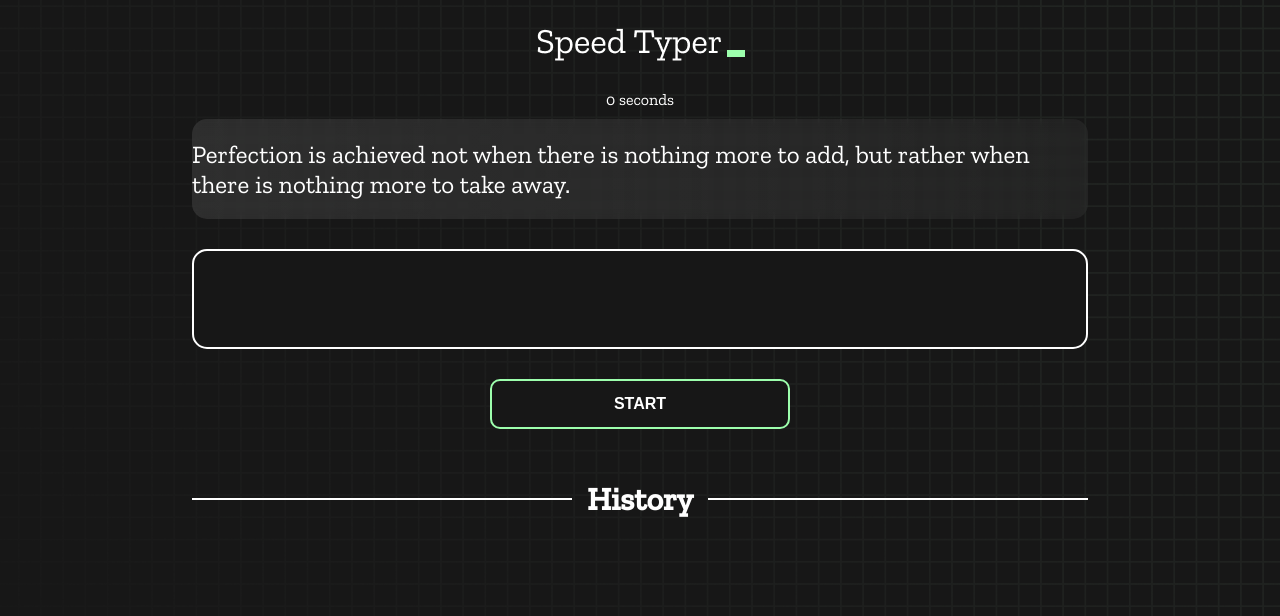
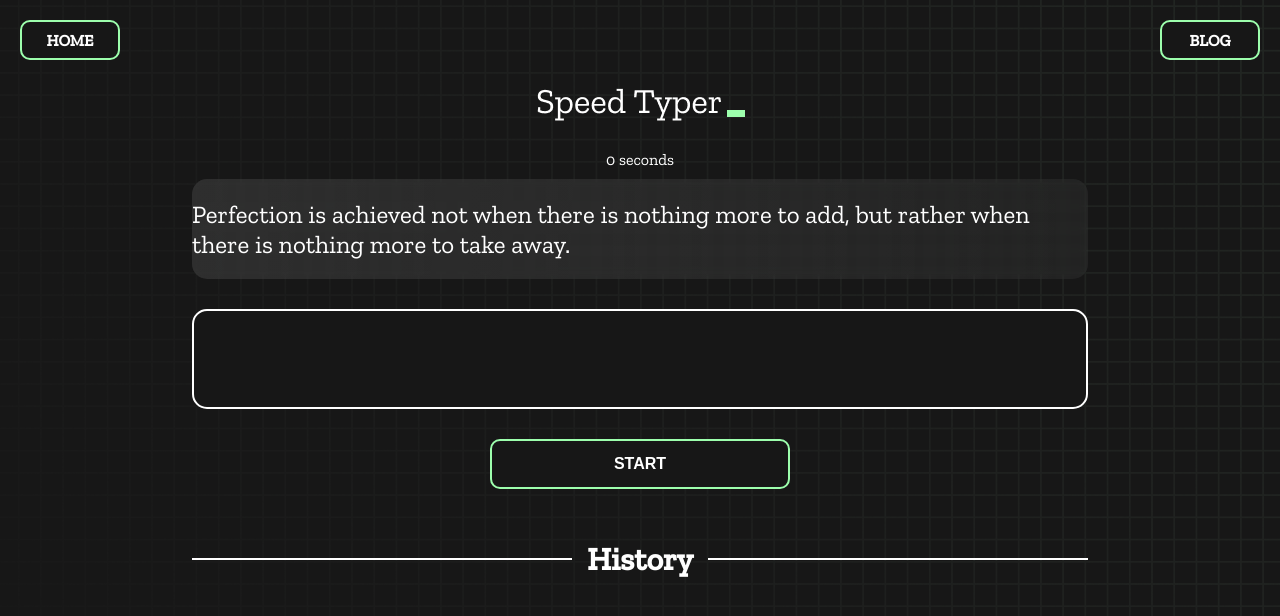
Before and after one commit to asifsikder23/typing-monster, a plain HTML site: page index.html in a window 1280 px wide. Drawn offline with nearby package versions, Linux system fonts and the light colour scheme.

Commit message:
button added

```diff
--- a/index.html
+++ b/index.html
@@ -11,7 +11,11 @@
     <link href="https://fonts.googleapis.com/css2?family=Zilla+Slab:wght@300;400;500&display=swap" rel="stylesheet"/>
   </head>
   <body>
-    <h1 class="title"><img src="./logo.png" /></h1>
+        <div class="nav">
+          <a class="button" href="index.html">HOME</a>
+        <a class="button" href="blog.html">BLOG</a>
+        </div>
+    <h1 class="title"><img src="./logo.png"/></h1>
     <div id="show-time"> 0 seconds</div>
 
     <div class="box-container">
--- a/styles.css
+++ b/styles.css
@@ -180,7 +180,27 @@ button {
   position: fixed;
   top: 0;
 }
-
+.nav{
+  display: flex;
+  justify-content: space-between;
+  margin: 20px;
+}
+.button{
+  text-decoration: none;
+  display: flex;
+  justify-content: center;
+  align-items: center;
+  border: none;
+  font-size: 16px;
+  font-weight: bold;
+  width: 100px;
+  height: 40px;
+  color: white;
+  background-color: #171717;
+  border-radius: 10px;
+  border: 2px solid #9dffad;
+  cursor: pointer;
+}
 @media only screen and (max-width: 700px) {
   .box-container {
     padding: 0 20px;
```
Also changed, not shown: blog.html (+10 -5 lines).
